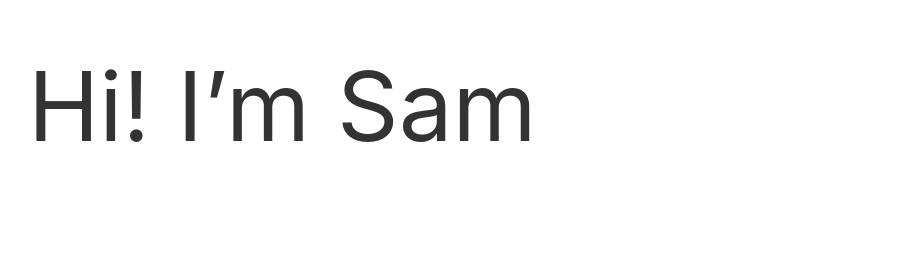
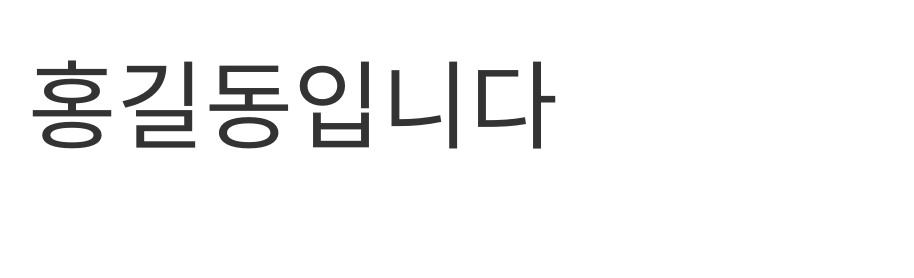
Before and after one commit to kavewu57/kavewu57.github.io, a plain HTML site: page index.html in a window 1280 px wide. Shown: the part 116-394 px from the top of the page, without its empty margins (12-926 px from the left). Drawn offline with nearby package versions, Linux system fonts and the light colour scheme.

Commit message:
second build

```diff
--- a/index.html
+++ b/index.html
@@ -171,7 +171,7 @@
 
     <div class="uk-container uk-margin-large-top uk-margin-xlarge-bottom">
 
-        <h1 class="uk-heading-large">Hi! I’m Sam</h1>
+        <h1 class="uk-heading-large">홍길동입니다</h1>
     </div>
 
 
```
